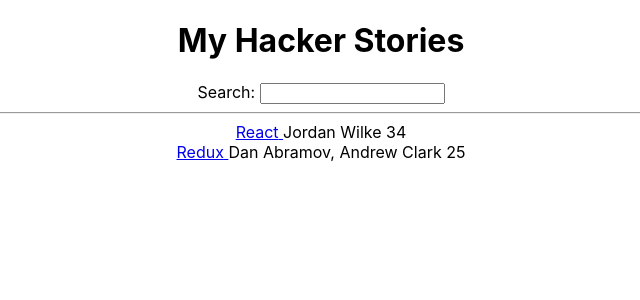
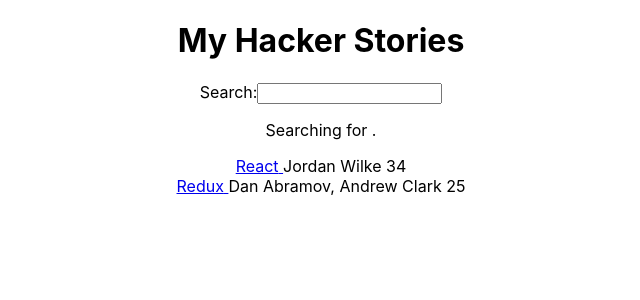
Before and after one commit to tylermatrix/rtreact, a React (Create React App) app: page / in a window 1280 px wide. Shown: the top 300 px of the page, without its empty margins (319-959 px from the left). Built offline with nearby package versions, Linux system fonts and the light colour scheme.

Commit message:
added handler

```diff
--- a/src/App.js
+++ b/src/App.js
@@ -1,22 +1,9 @@
-import logo from "./logo.svg";
+import React from "react";
+
 import "./App.css";
 
-//Variable allowing you to interpolate in execution
-const title = "react";
-
-//Object that you can pull information from with {welcome.greeting}
-const welcome = {
-  greeting: "hey",
-  title: "react",
-};
-
-//Function that you can execution in component
-function getTitle(title) {
-  return title;
-}
-
-//Defining arrray outside, but can also be done inside
-const list = [
+const App = () => {
+  const stories = [
     {
       title: "React",
       url: "https://reactjs.org",
@@ -35,27 +22,40 @@
     },
   ];
 
-const numbers = [1, 2, 3, 4];
-//function using map to iterate over array and return new array
-const newNumbers = numbers.map(function (number) {
-  return number * 2;
+  const [searchTerm, setSearchTerm] = React.useState("");
+
+  const handleSearch = (event) => {
+    setSearchTerm(event.target.value);
+  };
+
+  const searchedStories = stories.filter(function (story) {
+    return story.title.toLowerCase().includes(searchTerm.toLowerCase());
   });
 
-const App = () => {
   return (
     <div className="App">
       <h1>My Hacker Stories</h1>
-      <label htmlFor="search">Search: </label>
-      <input type="text" id="search" />
-      <hr />
 
-      <List />
+      <Search onSearch={handleSearch} />
+      <List list={searchedStories} />
     </div>
   );
 };
 
-const List = () => {
-  return list.map(function (item) {
+const Search = (props) => {
+  return (
+    <div className="">
+      <label htmlFor="search">Search:</label>
+      <input type="text" id="search" onChange={props.onSearch} />
+      <p>
+        Searching for <strong>{props.searchTerm}</strong>.
+      </p>
+    </div>
+  );
+};
+
+const List = (props) => {
+  return props.list.map((item) => {
     return (
       <div key={item.objectID}>
         <span>
```
Lines whose indentation alone changed are shown as unchanged.
